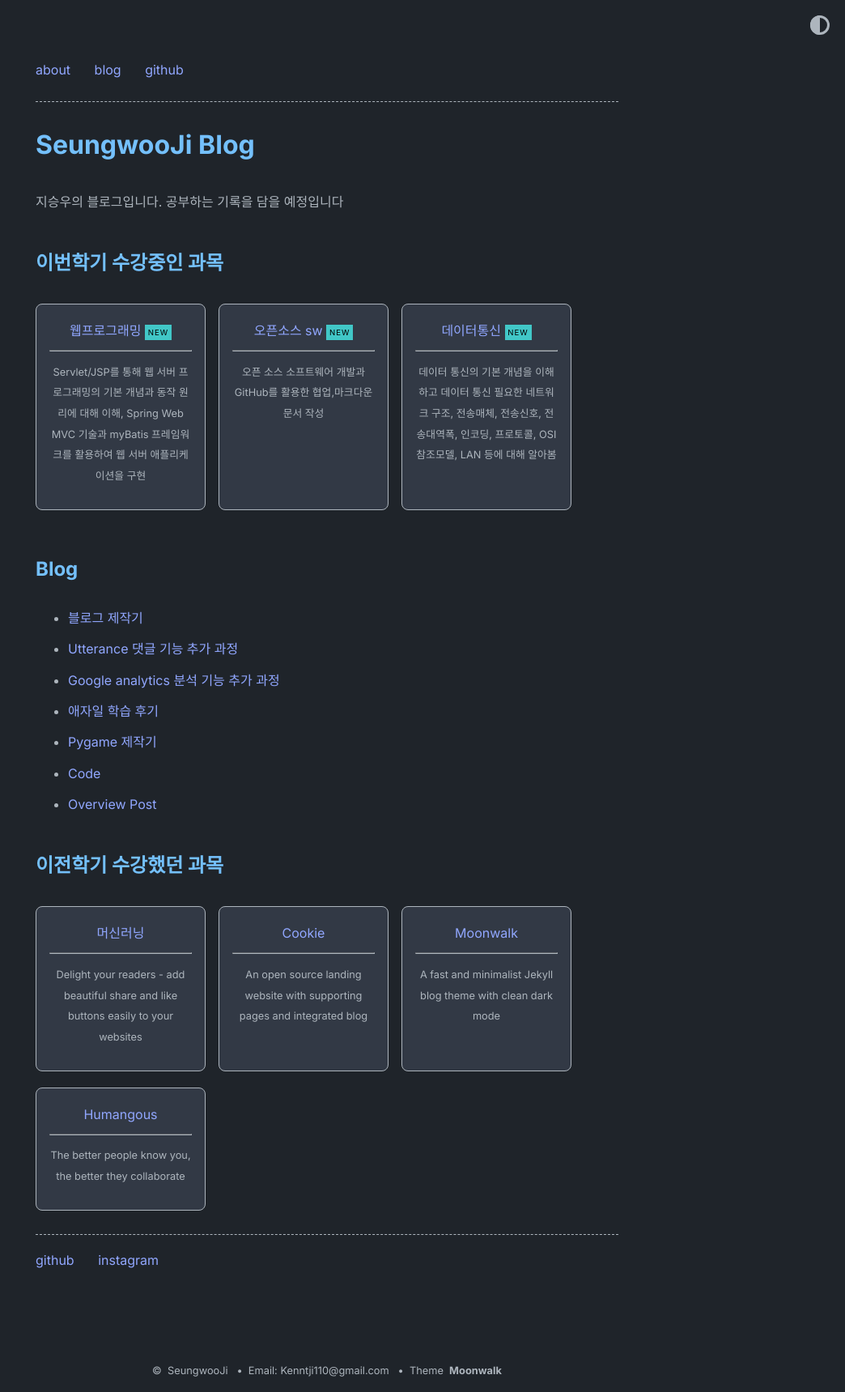
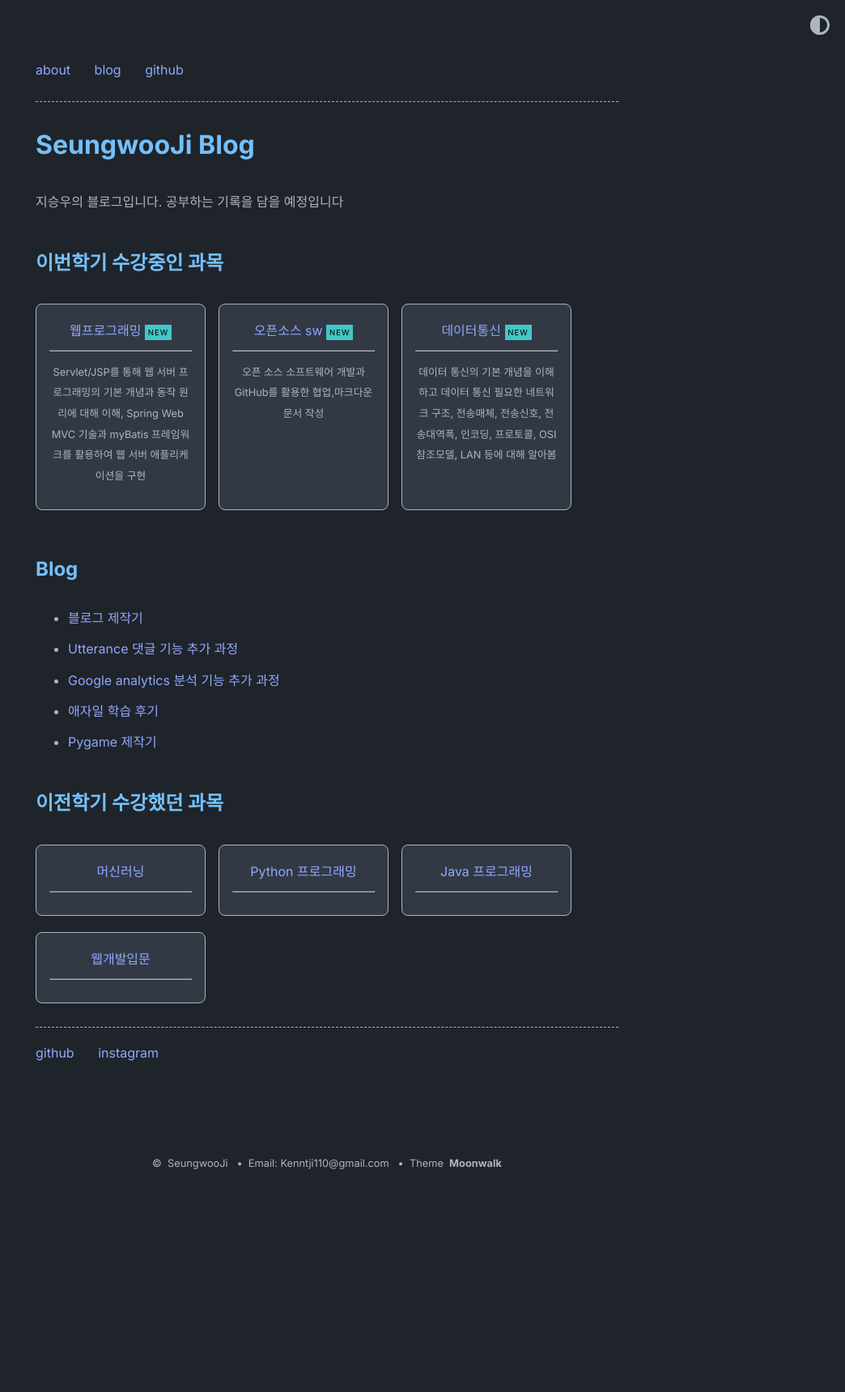
Before and after one commit to SeungwooJi/SeungwooJi.github.io, a Jekyll site: the page built from index.md, in a window 1280 px wide. Shown: the whole page at 81% size, without its empty margins (236-1280 px from the left). Built offline with Jekyll 4.4.1, drawn with Linux system fonts in a browser that asks for light colours; after the commit the page ends 1463 px from its top, so only the background shows below that.

Commit message:
home.yml 수정

```diff
--- a/_data/home.yml
+++ b/_data/home.yml
@@ -26,17 +26,12 @@ project_entries:
 
 old_project_entries:
   - title: 머신러닝
-    desc: Delight your readers - add beautiful share and like buttons easily to your websites
 
+  - title: Python 프로그래밍
 
-  - title: Cookie
-    desc: An open source landing website with supporting pages and integrated blog
+  - title: Java 프로그래밍
 
-  - title: Moonwalk
-    desc: A fast and minimalist Jekyll blog theme with clean dark mode
-
-  - title: Humangous
-    desc: The better people know you, the better they collaborate
+  - title: 웹개발입문
 
 footer_entries:
   - title: github
```
Also changed, not shown: _posts/_2020-07-07-overview-post.md (renamed from _posts/2020-07-07-overview-post.md), _posts/_2021-01-08-code.md (renamed from _posts/2021-01-08-code.md).
